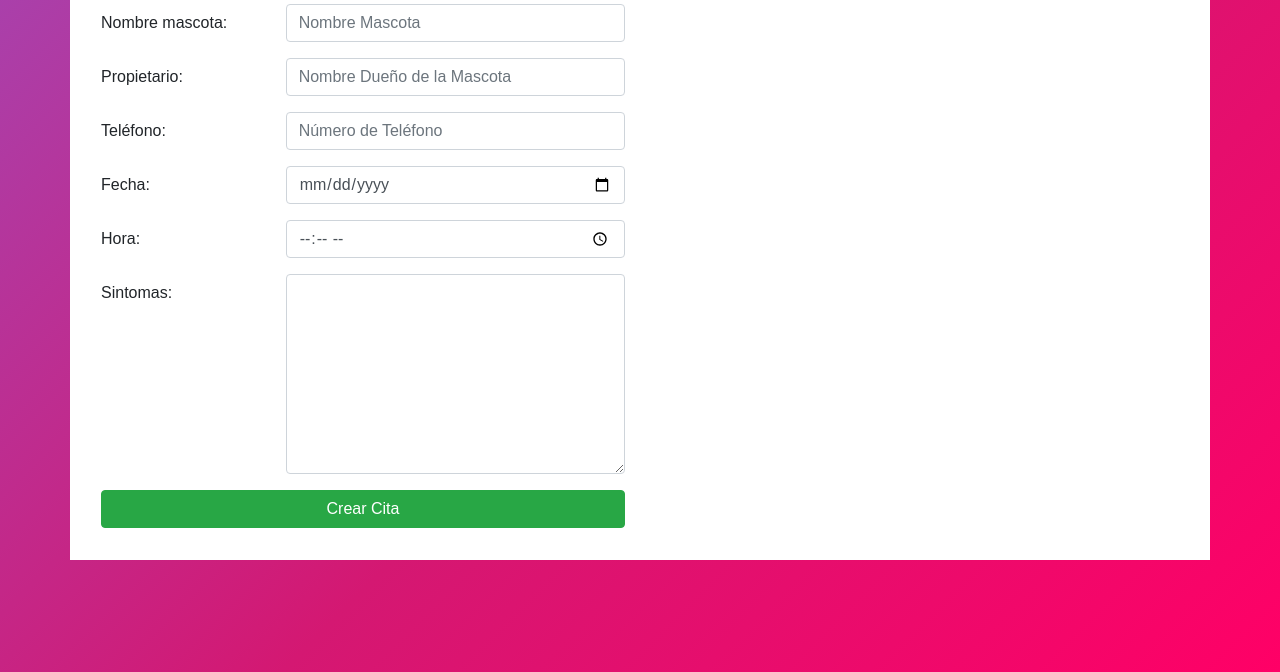
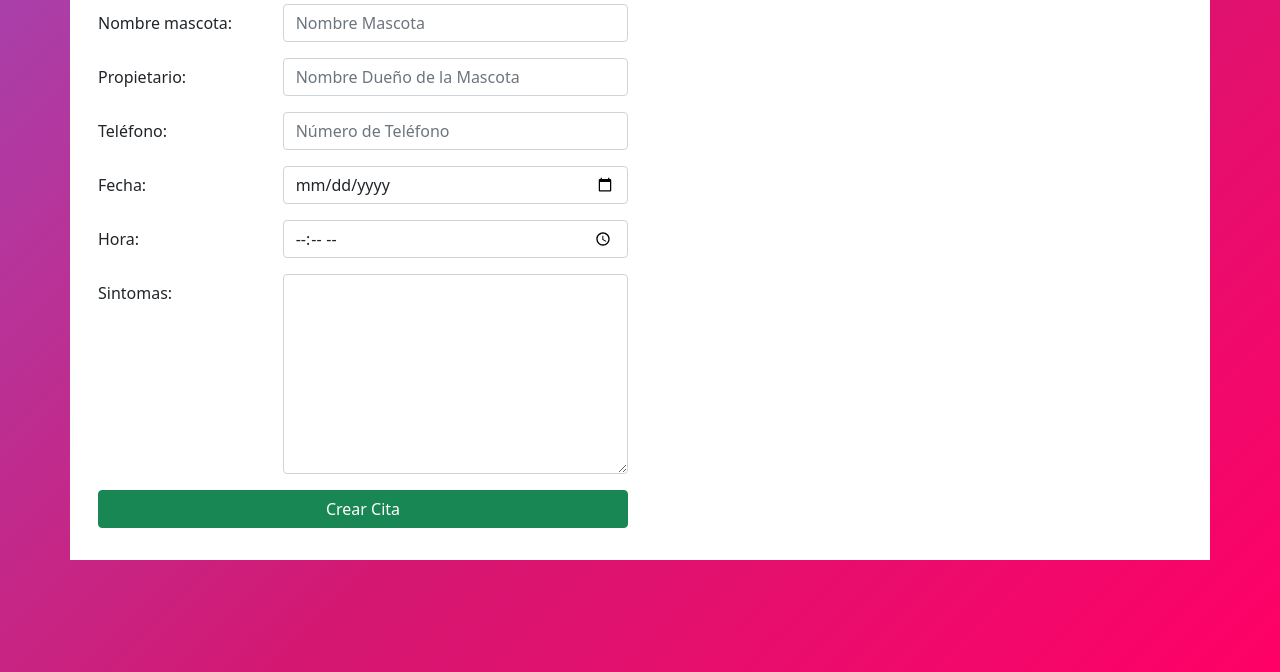
Before and after one commit to maticamisay/proyecto-citas, a plain HTML site: page index.html in a window 1280 px wide. Shown: the part 128-800 px from the top of the page. Drawn offline with nearby package versions, Linux system fonts and the light colour scheme.

Commit message:
Update index.html

```diff
--- a/index.html
+++ b/index.html
@@ -5,8 +5,10 @@
     <meta http-equiv="X-UA-Compatible" content="IE=edge">
     <meta name="viewport" content="width=device-width, initial-scale=1.0">
     <title>Administrador de citas</title>
-    <link rel="stylesheet" href="/proyecto-citas/node_modules/bootstrap/dist/css/bootstrap.min.css">
+    <link rel="stylesheet" type="text/css" href="/proyecto-citas/node_modules/bootstrap/dist/css/bootstrap.css">
     <link rel="stylesheet" href="/proyecto-citas/css/styles.css">
+    <link href="https://cdn.jsdelivr.net/npm/bootstrap@5.0.2/dist/css/bootstrap.min.css" rel="stylesheet" integrity="sha384-EVSTQN3/azprG1Anm3QDgpJLIm9Nao0Yz1ztcQTwFspd3yD65VohhpuuCOmLASjC" crossorigin="anonymous">
+<script src="https://cdn.jsdelivr.net/npm/bootstrap@5.0.2/dist/js/bootstrap.bundle.min.js" integrity="sha384-MrcW6ZMFYlzcLA8Nl+NtUVF0sA7MsXsP1UyJoMp4YLEuNSfAP+JcXn/tWtIaxVXM" crossorigin="anonymous"></script>
 </head>
 <body>
     <h1 class="text-center">Administrador de Pacientes de Veterinaria</h1>
```
